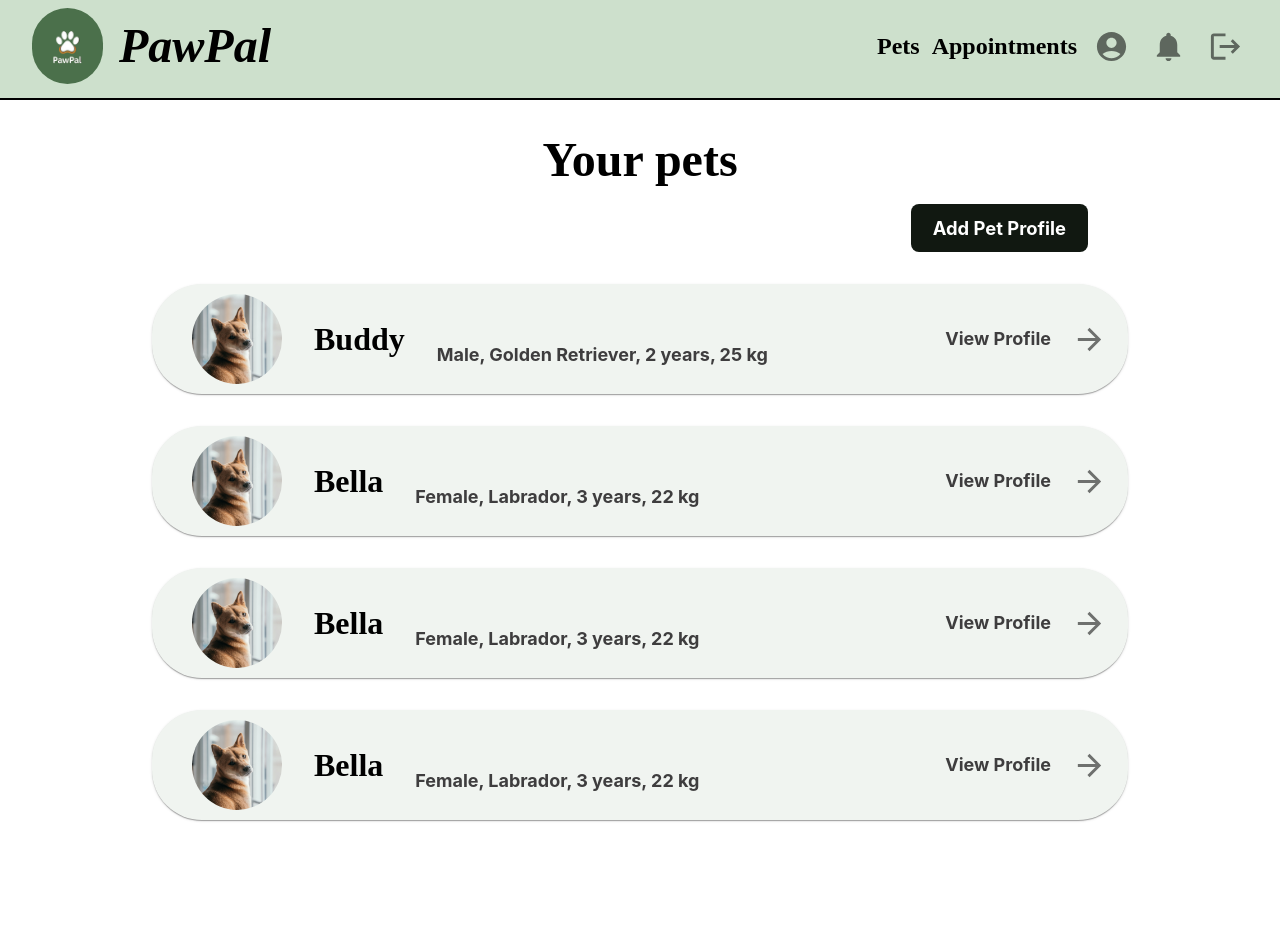
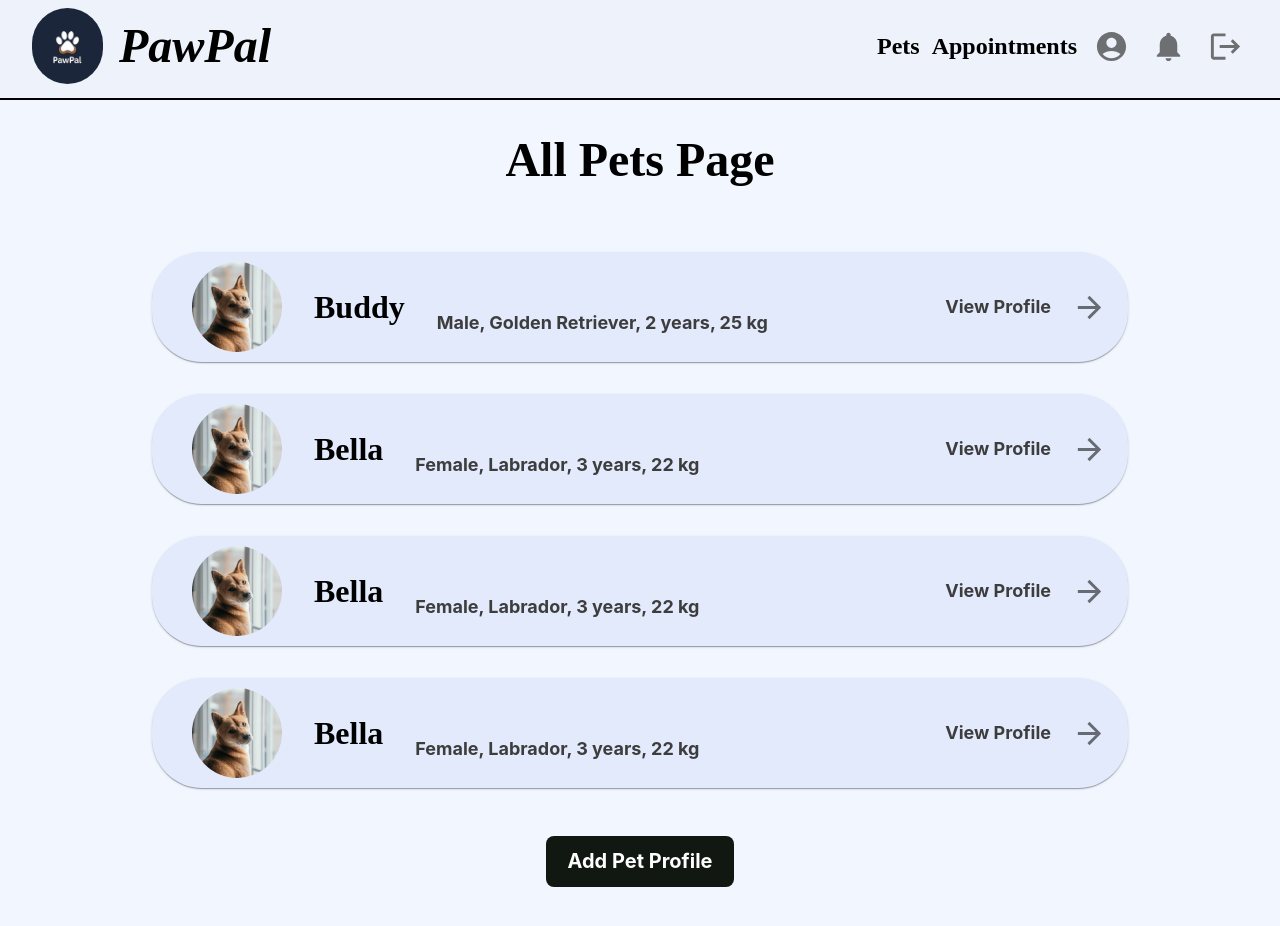
Before and after one commit to denis-vp/pawpal-frontend, a React (Vite) app: page /pets in a window 1280 px wide. Shown: the top 926 px of the page. Before the commit the page ends 852 px from the top, so only its background shows below. Built offline with nearby package versions, Linux system fonts and the light colour scheme.

Commit message:
Merge done

```diff
--- a/src/components/Header.tsx
+++ b/src/components/Header.tsx
@@ -18,7 +18,7 @@ const Header = () => {
           left: 0,
           width: "100%",
           zIndex: 1000,
-          backgroundColor: 'secondary.main',
+          backgroundColor: 'primary.light',
           borderBottom: "2px solid black",
           minHeight: '100px',
 
--- a/src/components/dialogs/AddPetDialog.tsx
+++ b/src/components/dialogs/AddPetDialog.tsx
@@ -33,7 +33,7 @@ const AddPetDialog: React.FC<AddPetDialogProps> = ({open, onClose, onAddPet}) =>
     <ThemeProvider theme={theme}>
       <Dialog open={open} onClose={onClose}>
         <DialogTitle>
-          <Typography variant="body1">AddPet</Typography>
+          <Typography variant="body1">Add Pet</Typography>
         </DialogTitle>
         <DialogContent>
           <TextField
--- a/src/components/pet-list/PetsList.tsx
+++ b/src/components/pet-list/PetsList.tsx
@@ -1,40 +1,62 @@
-import React from 'react';
+import React, { useState } from 'react';
 import { Box, Button, Grid, ThemeProvider, Typography } from '@mui/material';
 import PetCard from './PetCard';
 import { Pet } from '../../models/Pet';
 import theme from '../../theme';
+import AddPetDialog from '../dialogs/AddPetDialog';
 
 interface PetsListProps {
     pets: Pet[];
 }
 
 const PetsList: React.FC<PetsListProps> = ({ pets }) => {
+    const [addPetDialogOpen, setAddPetDialogOpen] = useState(false);
+
+    const handleAddClick = () => setAddPetDialogOpen(true);
+    const handleCloseDialog = () => setAddPetDialogOpen(false);
+
+    const handleAddPet = (id: number, name: string, gender: string, age: string, breed: string, weight: string, image: string) => {
+        const newPet: Pet = { id, name, gender, age, breed, weight, image };
+        console.log("Adding new pet:", newPet);
+        // Implement logic to add pet
+        setAddPetDialogOpen(false);
+    };
+
     return (
         <ThemeProvider theme={theme}>
             <Box sx={{ padding: 4, marginTop: '100px', textAlign: 'center', width: '100%' }}>
-                <Typography variant='h1' sx={{ textAlign: 'center' }}>Your pets</Typography>
-                <Box sx={{ display: 'flex', justifyContent: 'flex-end', mb: 2 }}>
+                <Typography variant="h1" sx={{ textAlign: 'center' }}>All Pets Page</Typography>
+
+                <Grid container spacing={4} mt={4}>
+                    {pets.map((pet) => (
+                        <Grid item xs={12} key={pet.id}>
+                            <PetCard pet={pet} />
+                        </Grid>
+                    ))}
+                </Grid>
+
+                <Box sx={{ display: 'flex', justifyContent: 'center', mt: 4 }}>
                     <Button
                         variant="contained"
                         disableElevation
+                        onClick={handleAddClick}
                         sx={{
                             mr: 20,
                             mb: 2,
                             mt: 2,
-                            fontSize: '1.15rem',
+                            ml: 20,
+                            fontSize: '1.25rem',
                         }}
                     >
                         Add Pet Profile
                     </Button>
                 </Box>
 
-                <Grid container spacing={4} >
-                    {pets.map((pet) => (
-                        <Grid item xs={12} key={pet.id}>
-                            <PetCard pet={pet} />
-                        </Grid>
-                    ))}
-                </Grid>
+                <AddPetDialog
+                    open={addPetDialogOpen}
+                    onClose={handleCloseDialog}
+                    onAddPet={handleAddPet}
+                />
             </Box>
         </ThemeProvider>
     );
--- a/src/components/pet-profile/PetProfile.tsx
+++ b/src/components/pet-profile/PetProfile.tsx
@@ -17,6 +17,7 @@ interface PetProfileProps {
 const PetProfile: React.FC<PetProfileProps> = ({ petsData }) => {
   const { id } = useParams<{ id: string }>();
   const petDetails = petsData.find((pet) => pet.id === Number(id));
+
 
   if (!petDetails) return <Typography variant="h6">Pet not found</Typography>;
 
--- a/src/components/pet-profile/ProfileDetails.tsx
+++ b/src/components/pet-profile/ProfileDetails.tsx
@@ -1,13 +1,30 @@
-import React from 'react';
+import React, { useState } from 'react';
 import { Grid, Typography, Box, Button, ThemeProvider } from '@mui/material';
 import { Pet } from '../../models/Pet';
 import theme from '../../theme';
+import EditPetDialog from '../dialogs/EditPetDialog';
 
 interface ProfileDetailsProps {
   petDetails: Pet;
 }
 
 const ProfileDetails: React.FC<ProfileDetailsProps> = ({ petDetails }) => {
+  const [editPetDialogOpen, setEditPetDialogOpen] = useState(false);
+
+  const handleEditClick = () => {
+    setEditPetDialogOpen(true);
+  };
+
+  const handleDialogClose = () => {
+    setEditPetDialogOpen(false);
+  };
+
+  const handleUpdatePet = (updatedPet: Pet) => {
+    // Implement logic for pet update
+    console.log('Updated pet details:', updatedPet);
+    setEditPetDialogOpen(false);
+  };
+
   return (
     <ThemeProvider theme={theme}>
       <Grid container spacing={4} alignItems="center">
@@ -106,17 +123,26 @@ const ProfileDetails: React.FC<ProfileDetailsProps> = ({ petDetails }) => {
             </Typography>
           </Box>
 
-          {/* Button */}
+          {/* Edit Button */}
           <Box textAlign="left">
             <Button
               size="large"
               variant="contained"
               disableElevation
+              onClick={handleEditClick}
             >
               Edit Profile
             </Button>
           </Box>
         </Grid>
+
+        {/* EditPetDialog Component */}
+        <EditPetDialog
+          open={editPetDialogOpen}
+          onClose={handleDialogClose}
+          pet={petDetails}  // Pass the pet details here
+          onUpdatePet={handleUpdatePet}  // Handle the pet update
+        />
       </Grid>
     </ThemeProvider>
   );
--- a/src/theme.tsx
+++ b/src/theme.tsx
@@ -2,8 +2,9 @@ import { createTheme } from "@mui/material/styles";
 
 const theme = createTheme({
   palette: {
-    primary: { main: "#111811" },
-    secondary: { main: "#cde0cc", light: '#f0f4f0', dark: '#4b704b' },
+    background: {default: "#f2f7ff"},
+    primary: { main: "#111811", light: "#edf2fb" },
+    secondary: { main: "#bde0fe", light: '#e2eafc', dark: '#1b263b' },
     text: {
       primary: "#000000",
       secondary: "#3E3D3E",
```
